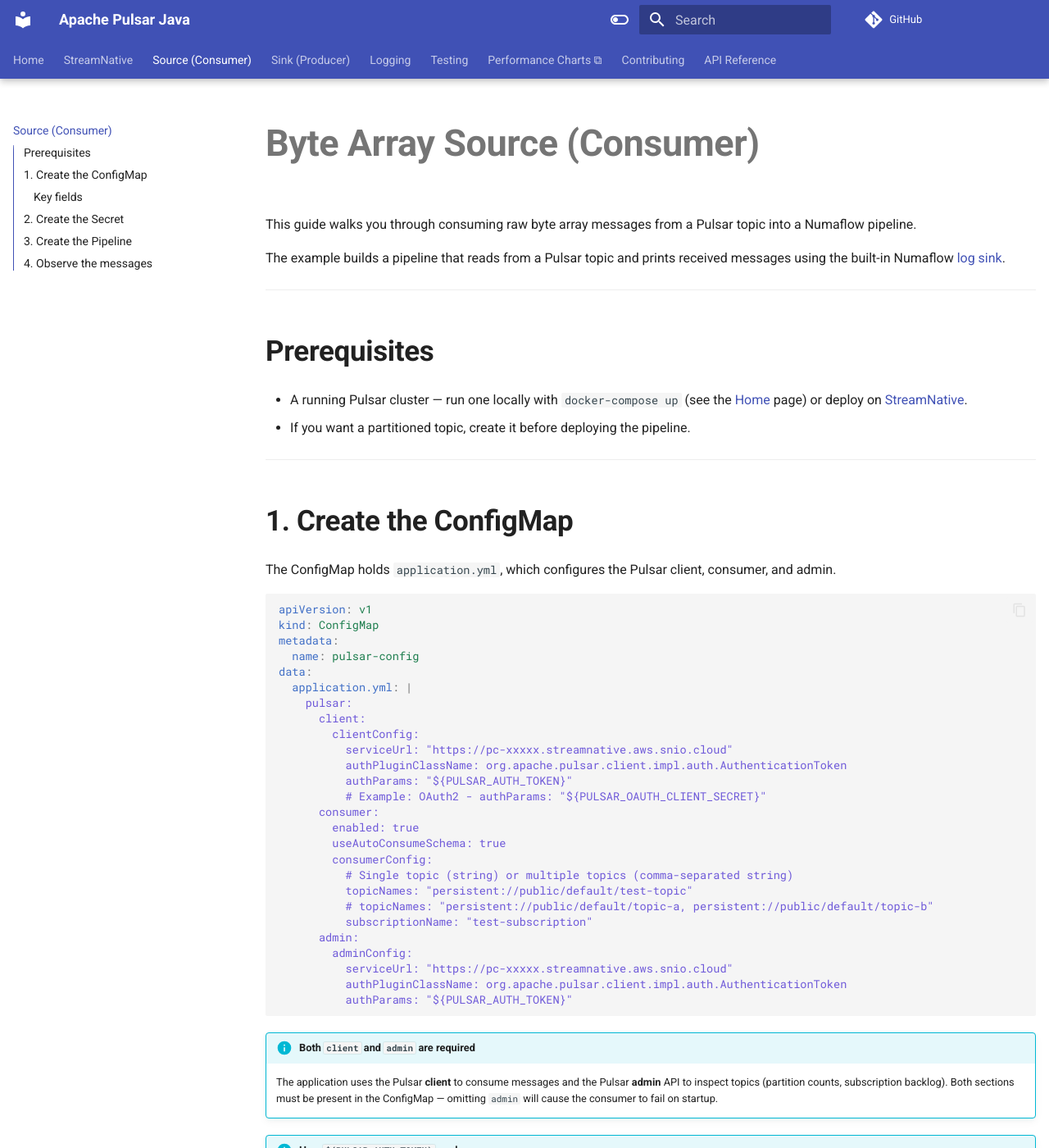
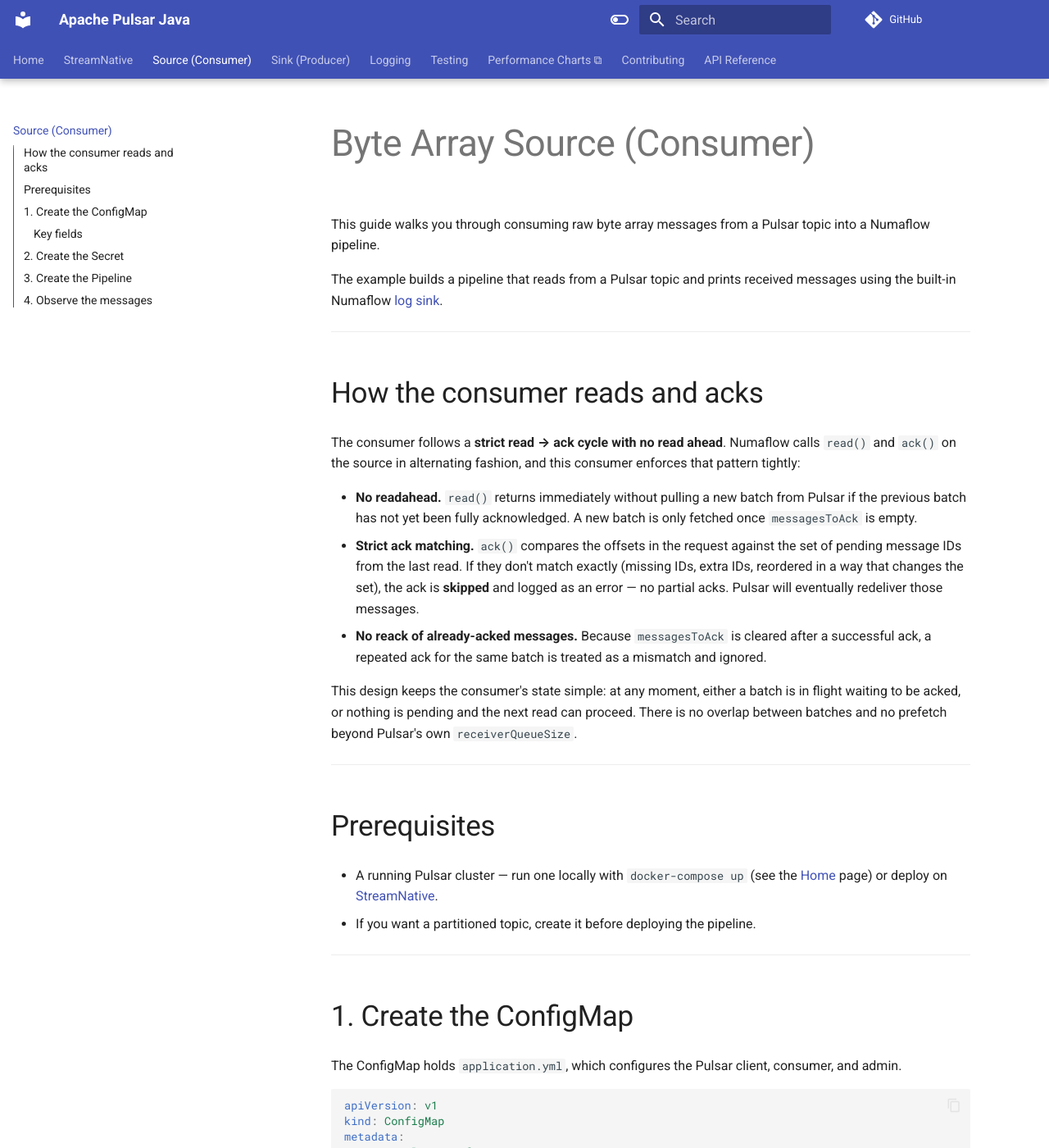
Before and after one commit to numaproj-contrib/apache-pulsar-java, an MkDocs documentation site: the page built from docs/source/byte-array/byte-arr-source.md, in a window 1280 px wide and 1400 px high. Shown: the whole window at 82% size. Built offline with MkDocs 1.6.1 and Material for MkDocs 9.7.7, drawn with Linux system fonts in a browser that asks for light colours; comment, search, counter and statistics services are not loaded.

```diff
--- a/docs/source/byte-array/byte-arr-source.md
+++ b/docs/source/byte-array/byte-arr-source.md
@@ -3,6 +3,17 @@
 This guide walks you through consuming raw byte array messages from a Pulsar topic into a Numaflow pipeline.
 
 The example builds a pipeline that reads from a Pulsar topic and prints received messages using the built-in Numaflow [log sink](https://numaflow.numaproj.io/user-guide/sinks/log/).
+
+---
+## How the consumer reads and acks
+
+The consumer follows a **strict read → ack cycle with no read ahead**. Numaflow calls `read()` and `ack()` on the source in alternating fashion, and this consumer enforces that pattern tightly:
+
+- **No readahead.** `read()` returns immediately without pulling a new batch from Pulsar if the previous batch has not yet been fully acknowledged. A new batch is only fetched once `messagesToAck` is empty.
+- **Strict ack matching.** `ack()` compares the offsets in the request against the set of pending message IDs from the last read. If they don't match exactly (missing IDs, extra IDs, reordered in a way that changes the set), the ack is **skipped** and logged as an error — no partial acks. Pulsar will eventually redeliver those messages.
+- **No reack of already-acked messages.** Because `messagesToAck` is cleared after a successful ack, a repeated ack for the same batch is treated as a mismatch and ignored.
+
+This design keeps the consumer's state simple: at any moment, either a batch is in flight waiting to be acked, or nothing is pending and the next read can proceed. There is no overlap between batches and no prefetch beyond Pulsar's own `receiverQueueSize`.
 
 ---
 
--- a/docs/stylesheets/extra.css
+++ b/docs/stylesheets/extra.css
@@ -5,6 +5,8 @@
 .md-content {
   max-width: none;
   padding-bottom: 6rem;
+  padding-left: 4rem;
+  padding-right: 4rem;
 }
 
 .md-sidebar--secondary {
@@ -17,23 +19,23 @@
 
 .md-typeset h1 {
   font-size: 2.25rem;
-  font-weight: 700;
+  font-weight: 500;
 }
 
 .md-typeset h2 {
   font-size: 1.75rem;
-  font-weight: 700;
+  font-weight: 500;
   margin-top: 2.5rem;
 }
 
 .md-typeset h3 {
   font-size: 1.35rem;
-  font-weight: 600;
+  font-weight: 500;
   margin-top: 2rem;
 }
 
 .md-typeset h4 {
   font-size: 1.1rem;
-  font-weight: 600;
+  font-weight: 500;
   margin-top: 1.5rem;
 }
--- a/pom.xml
+++ b/pom.xml
@@ -195,6 +195,9 @@
                     <header>Apache Pulsar Java ${project.version}</header>
                     <bottom>Copyright © Numaproj contributors. Licensed under Apache License 2.0.</bottom>
                     <outputDirectory>${project.basedir}/docs</outputDirectory>
+                    <addStylesheets>
+                        <addStylesheet>apidocs-overrides.css</addStylesheet>
+                    </addStylesheets>
                 </configuration>
             </plugin>
             <plugin>
```
Also changed, not shown: CONTRIBUTING.md (+49 -0 lines), docs/get-started/pulsar-on-streamnative.md (+3 -1 lines), docs/testing.md (+50 -6 lines), src/main/javadoc/apidocs-overrides.css (added, +75 -0 lines), 1 other file.
